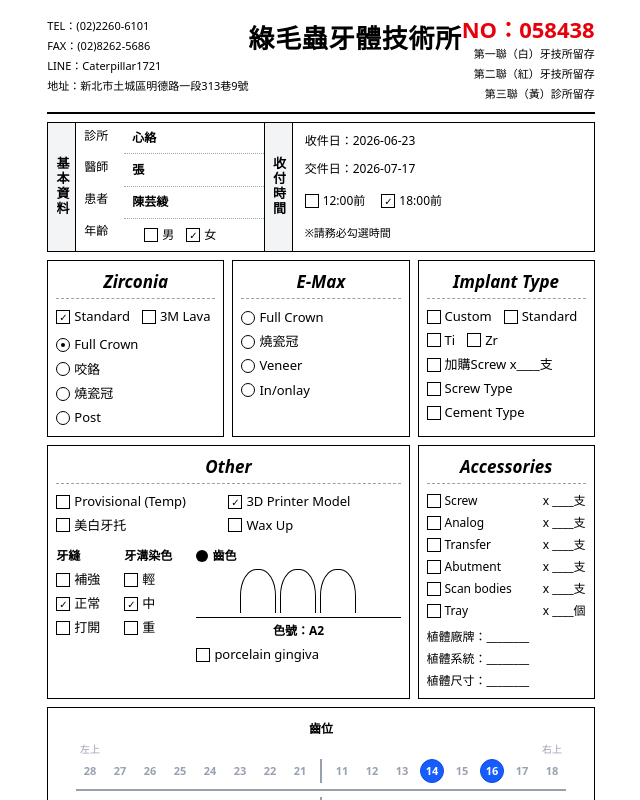
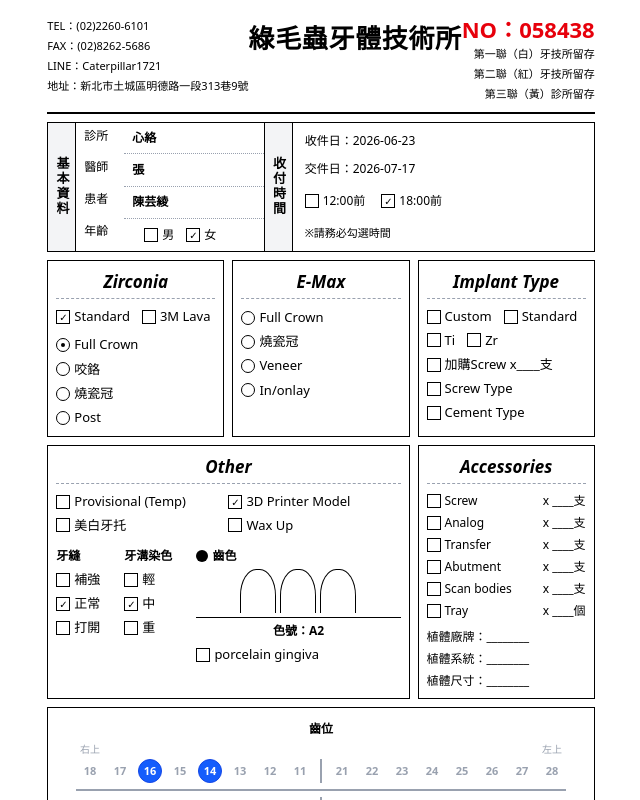
Before and after one commit to tzuyiliao0810-web/dental-form, a Next.js app: page /preview in a window 1280 px wide. Shown: the top 800 px of the page, without its empty margins (319-959 px from the left). Built offline with nearby package versions, Linux system fonts and the light colour scheme; no server answers.

Commit message:
修正齒位方向（牙醫視角）

```diff
--- a/app/components/ToothChart.tsx
+++ b/app/components/ToothChart.tsx
@@ -1,9 +1,9 @@
 'use client';
 
-/* FDI 牙位編號（依照實體表單的牙齒圖排列） */
-// 上排：左半 Q2(28→21)、右半 Q1(11→18)
-const UPPER_LEFT = ['28', '27', '26', '25', '24', '23', '22', '21'];
-const UPPER_RIGHT = ['11', '12', '13', '14', '15', '16', '17', '18'];
+/* FDI 牙位編號（牙醫視角：面對患者，畫面左 = 患者右） */
+// 上排：左半 Q1(18→11)、右半 Q2(21→28)
+const UPPER_LEFT = ['18', '17', '16', '15', '14', '13', '12', '11'];
+const UPPER_RIGHT = ['21', '22', '23', '24', '25', '26', '27', '28'];
 // 下排：左半 Q4(48→41)、右半 Q3(31→38)
 const LOWER_LEFT = ['48', '47', '46', '45', '44', '43', '42', '41'];
 const LOWER_RIGHT = ['31', '32', '33', '34', '35', '36', '37', '38'];
@@ -99,18 +99,18 @@ export default function ToothChart({
 }) {
   return (
     <div className="inline-block">
-      {/* 右上 / 左上（病人視角，圖面左為左象限） */}
+      {/* 牙醫視角：左=患者右(Q1)、右=患者左(Q2) */}
       <div className="flex justify-between text-[10px] text-gray-400 px-1 mb-0.5">
+        <span>右上</span>
         <span>左上</span>
-        <span>右上</span>
       </div>
       <Row left={UPPER_LEFT} right={UPPER_RIGHT} selected={selected} readOnly={readOnly} onToggle={onToggle} />
       {/* 上下分隔（咬合線） */}
       <div className="border-t-2 border-gray-400 my-1.5" />
       <Row left={LOWER_LEFT} right={LOWER_RIGHT} selected={selected} readOnly={readOnly} onToggle={onToggle} />
       <div className="flex justify-between text-[10px] text-gray-400 px-1 mt-0.5">
+        <span>右下</span>
         <span>左下</span>
-        <span>右下</span>
       </div>
     </div>
   );
```
